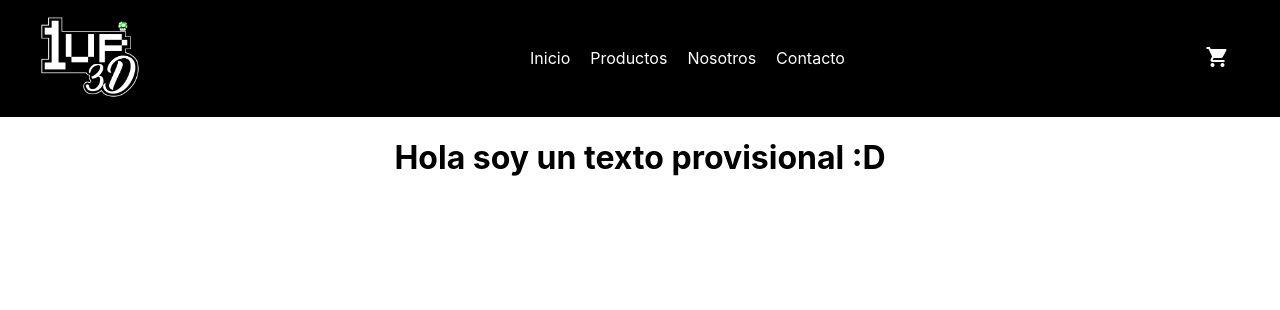
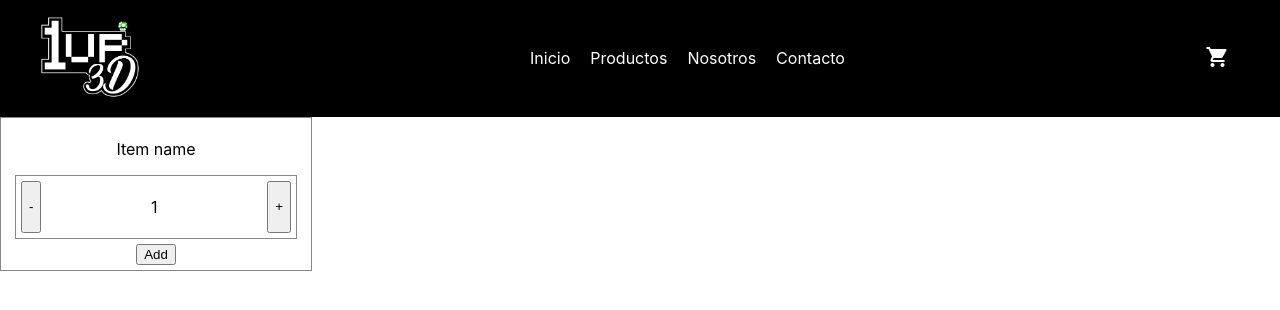
Before and after one commit to Agustin-d17/my-appAgustinDiaz, a React (Create React App) app: page / in a window 1280 px wide. Shown: the top 310 px of the page. Built offline with nearby package versions, Linux system fonts and the light colour scheme.

Commit message:
ItemCount-DiazAgustin

```diff
--- /dev/null
+++ b/src/components/ItemCount.js
@@ -0,0 +1,33 @@
+import { useState } from 'react';
+import './main.css';
+
+function ItemCount({ stock, initial, onAdd }) {
+    const [seleccion, setSeleccion] = useState(initial);
+
+    const removeItem = () => {
+        seleccion > 1 ? setSeleccion(parseInt(seleccion) - 1) : alert('No puedes agregar menos de un item');
+    }
+
+    const addItem = () => {
+        seleccion < stock ? setSeleccion(parseInt(seleccion) + 1) : alert('No hay suficiente stock');
+    }
+
+    const agregarAlCarrito = () => {
+        onAdd(seleccion)
+    }
+
+
+    return <div className="item-count">
+                <div class="item-title">
+                    <p>Item name</p>
+                </div>
+                <div className="contador">
+                    <button onClick={removeItem}>-</button>
+                    <p>{seleccion}</p>
+                    <button onClick={addItem}>+</button>
+                </div>
+                <button onClick={agregarAlCarrito}>Add</button>
+           </div>
+}
+
+export default ItemCount;
--- a/src/components/ItemListContainer.js
+++ b/src/components/ItemListContainer.js
@@ -1,6 +1,9 @@
-function ItemListContainer({greeting}) {
+import { useState } from "react";
+import ItemCount from "./ItemCount";
+
+function ItemListContainer() {
     return <>
-                <h1 className="title">{greeting}</h1>
+                <ItemCount stock="5" initial="1" onAdd={(seleccion) => alert(`Agregaste ${seleccion} articulos al carrito`)}/>
            </>
 }
 
--- a/src/components/main.css
+++ b/src/components/main.css
@@ -51,3 +51,24 @@
     width: 100%;
     text-align: center;
 }
+
+/* ItemCount */
+.item-count {
+    display: flex;
+    flex-direction: column;
+    justify-content: space-between;
+    justify-content: center;
+    align-items: center;
+    width: 300px;
+    padding: 5px;
+    border: 1px solid #888888;
+}
+
+.contador {
+    display: flex;
+    justify-content: space-between;
+    width: 90%;
+    padding: 5px;
+    margin-bottom: 5px;
+    border: 1px solid #888888;
+}
```
